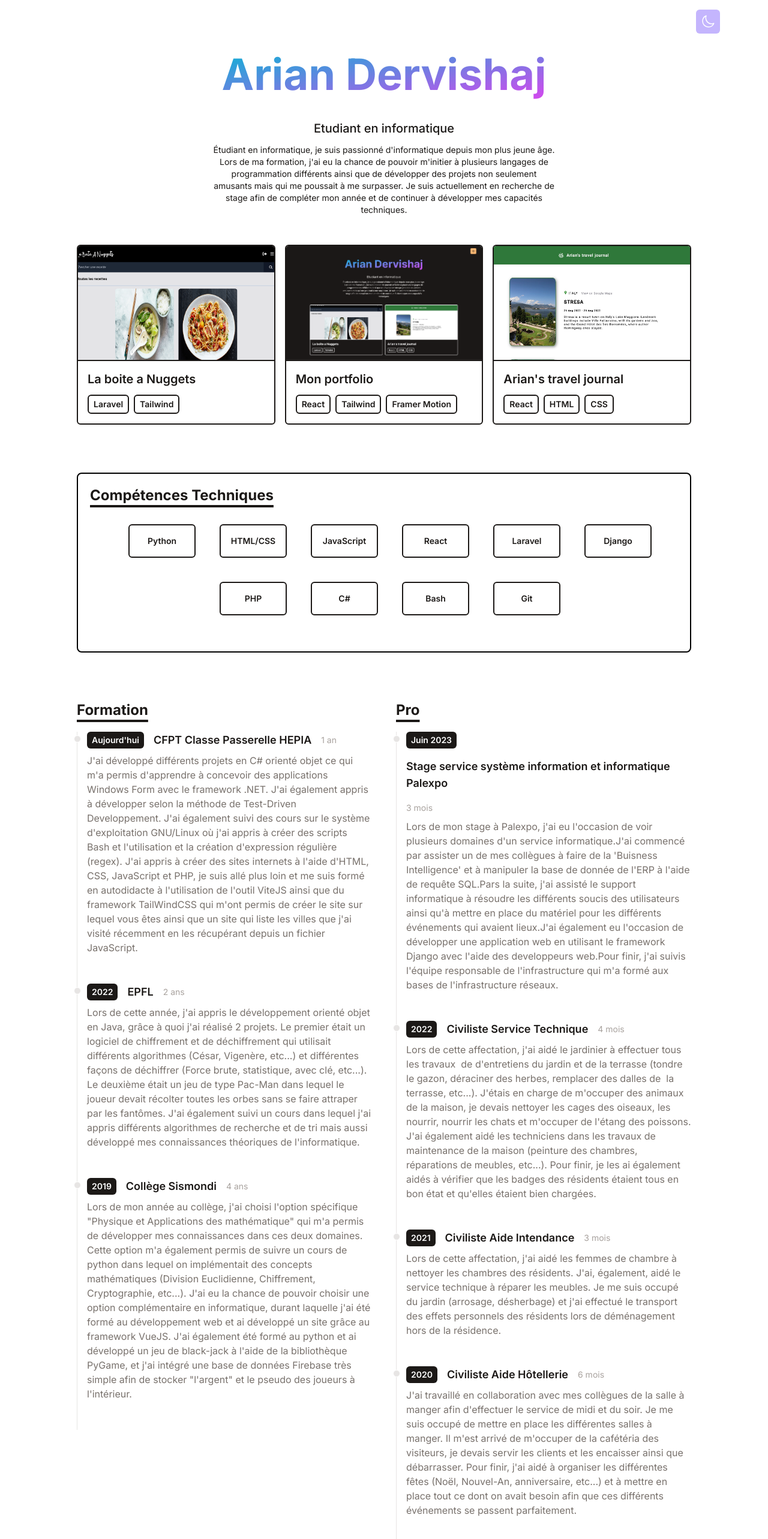
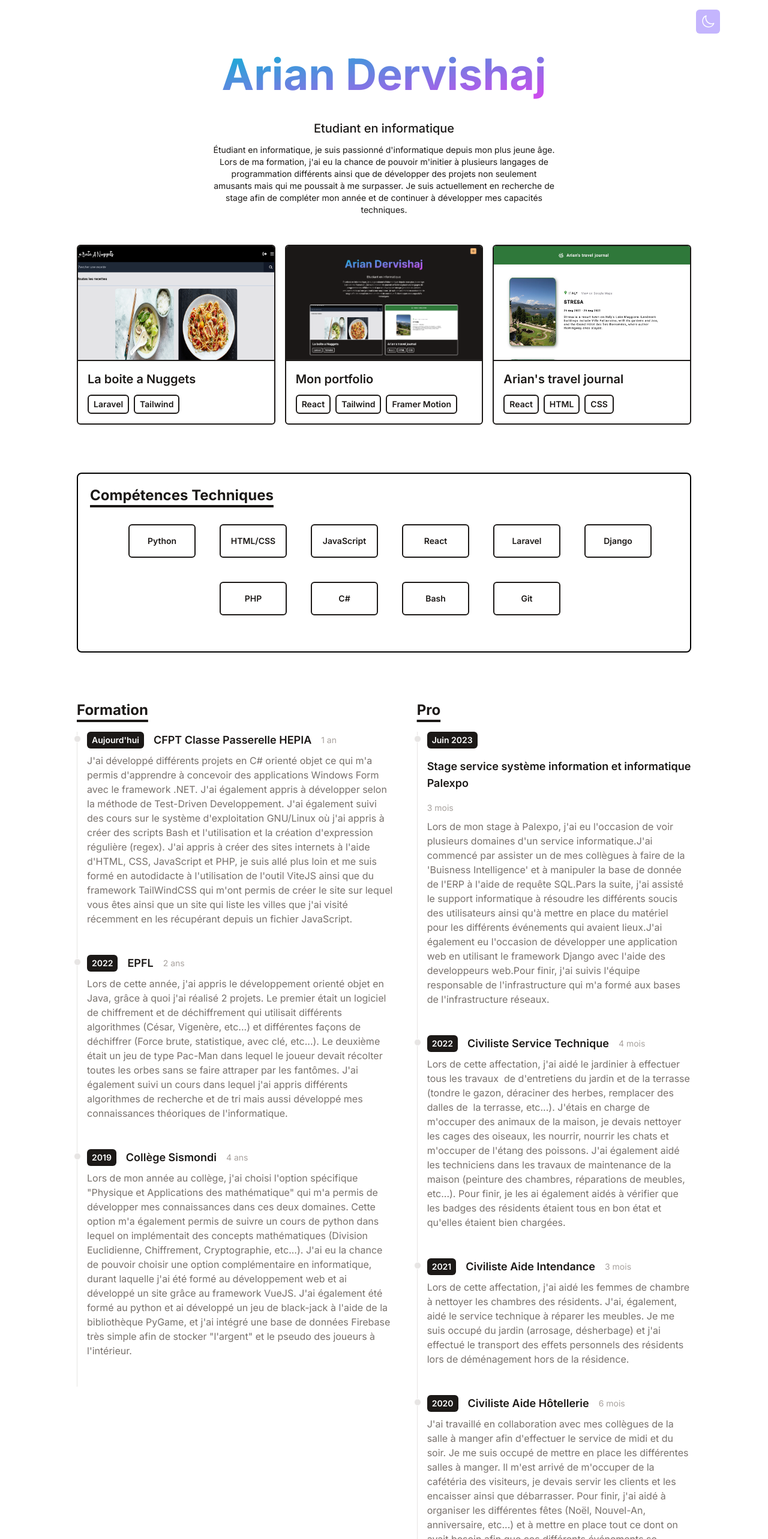
Before and after one commit to ArianDervishaj/ariandervishaj.ch, a React (Vite) app: page / in a window 1280 px wide. Shown: the top 2566 px of the page at 60% size. Built offline with nearby package versions, Linux system fonts and the light colour scheme.

Commit message:
reglage de bug

```diff
--- a/package.json
+++ b/package.json
@@ -11,8 +11,7 @@
   "dependencies": {
     "framer-motion": "^8.5.3",
     "react": "^18.2.0",
-    "react-dom": "^18.2.0",
-    "react-reveal": "^1.2.2"
+    "react-dom": "^18.2.0"
   },
   "devDependencies": {
     "@types/react": "^18.0.24",
--- a/src/App.jsx
+++ b/src/App.jsx
@@ -6,7 +6,6 @@ import TimelinePro from "./components/TimelinePro";
 import Contact from "./components/Contact";
 import Footer from "./components/Footer";
 import Skills from "./components/Skills";
-import Fade from "react-reveal/Fade";
 import { motion } from "framer-motion";
 
 function App() {
@@ -81,23 +80,23 @@ function App() {
       </button>
       <div className="bg-white dark:bg-stone-900 dark:text-stone-300 text-stone-900 min-h-screen font-inter">
         <div className=" max-w-5xl w-11/12 mx-auto">
-          <Fade top distance="10%" duration={1500}>
+          <div>
             <Intro />
             <Portfolio />
             <Skills />
-          </Fade>
+          </div>
 
           <div className="flex flex-row">
-            <Fade left distance="10%" duration={1500}>
-              <div className="w-1/2 mr-5">
+            <div>
+              <div className=" mr-5">
                 <TimelineAca />
               </div>
-            </Fade>
-            <Fade right distance="10%" duration={1500}>
-              <div className="w-1/2 ml-5">
+            </div>
+            <div>
+              <div className=" ml-5">
                 <TimelinePro />
               </div>
-            </Fade>
+            </div>
           </div>
 
           <a href="/assets/CV_2022.pdf"
@@ -114,9 +113,9 @@ function App() {
 
             </motion.button>
             </a>
-          <Fade bottom distance="10%" duration={1500}>
+          <div>
             <Contact />
-          </Fade>
+          </div>
           <Footer />
         </div>
       </div>
--- a/src/components/PortfolioItem.jsx
+++ b/src/components/PortfolioItem.jsx
@@ -18,7 +18,8 @@ function PortfolioItem({ title, imgUrl, stack, link }) {
         </h3>
         <p className="flex flex-wrap gap-2 flex-row items-center justify-start text-xs md:text-sm dark:text-white">
           {stack.map((item) => (
-            <span className="inline-block px-2 py-1 font-semibold border-2 border-stone-900 dark:border-white rounded-md">
+
+            <span key = {item.title} className="inline-block px-2 py-1 font-semibold border-2 border-stone-900 dark:border-white rounded-md">
               {item}
             </span>
           ))}
--- a/src/components/Skills.jsx
+++ b/src/components/Skills.jsx
@@ -11,7 +11,7 @@ function Skills() {
       </div>
       <div className="flex flex-row flex-wrap justify-center mt-8">
         {skills.map((skill) => (
-          <SkillItem name={skill.name} />
+          <SkillItem key = {skill.title} name={skill.name} />
         ))}
       </div>
     </div>
--- a/src/components/TimelinePro.jsx
+++ b/src/components/TimelinePro.jsx
@@ -10,6 +10,7 @@ function Timeline() {
         <Title>Pro</Title>
         {timelinePro.map((item) => (
           <TimelineItem
+            key = {item.title}
             year={item.year}
             title={item.title}
             duration={item.duration}
```
Also changed, not shown: 1 other file (tests, documents, lock files or other folders).
